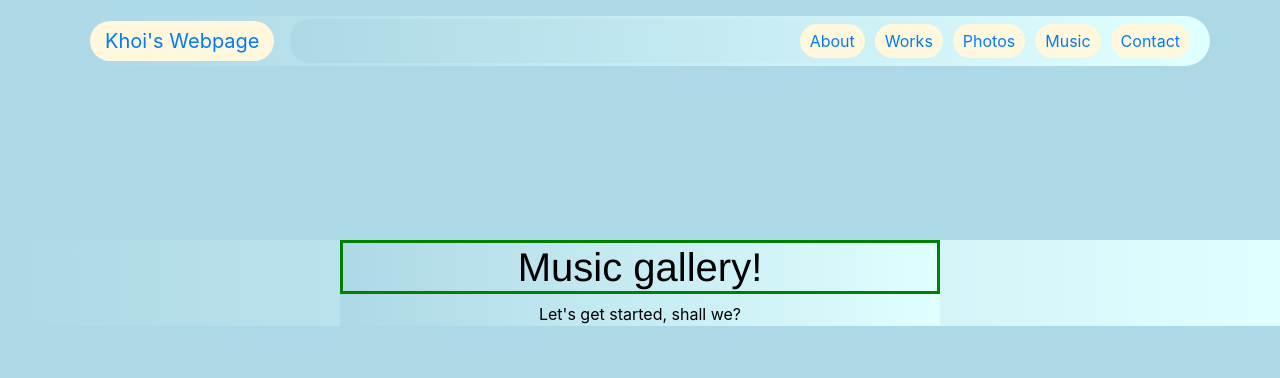
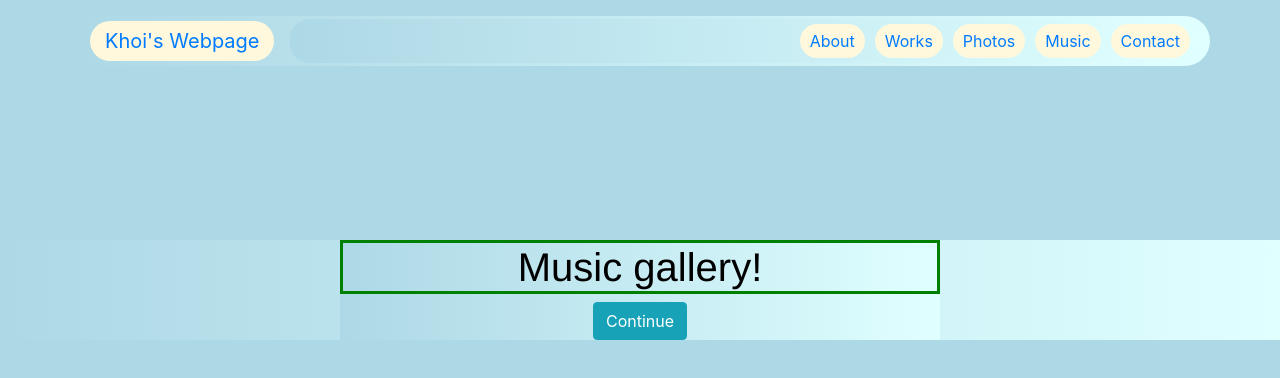
Before and after one commit to tuankhoin/personal-website, a Gatsby site: page /music in a window 1280 px wide. Built offline with nearby package versions, Linux system fonts and the light colour scheme; Gatsby itself is replaced by a stand-in of ours.

Commit message:
Throwing away some laggy stuff

```diff
--- a/src/components/layout.css
+++ b/src/components/layout.css
@@ -119,11 +119,13 @@ span:hover {
 .ibox {
     flex-wrap: wrap;
     display: inline-block;
-    transition: opacity .5s ease, box-shadow .5s linear;
+    /*transition: opacity .5s ease, box-shadow .5s linear;*/
 }
+/*
 .ibox:hover {
     box-shadow: 2px 2px 15px;
 }
+*/
 
 .icontainer {
     margin: 0 0;
--- a/src/pages/about.js
+++ b/src/pages/about.js
@@ -42,6 +42,7 @@ export default function About({ data }) {
             <p id = "skill">HTML/CSS</p>
             <p id = "skill">Bootstrap</p>
             <p id = "skill">Bash/Shell</p>
+            <p id = "skill">Git</p>
             <p id = "skill">MySQL</p>
             <p id = "skill">Flask</p>
             <p id = "skill">Reinforcement Learning</p>
--- a/src/pages/music.js
+++ b/src/pages/music.js
@@ -10,7 +10,7 @@ export default function Music() {
     <Layout>
       <Helmet><title>Music Gallery</title></Helmet>
       <Container>
-      <Header headerText="Music gallery!" caption = "Let's get started, shall we?" />
+      <Header headerText="Music gallery!" caption = {<a href="#start" className="btn btn-info" role="button">Continue</a>}/>
       </Container>
   </Layout>
   )
```
